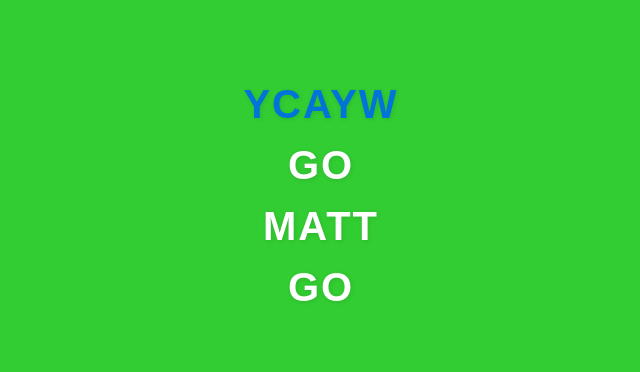
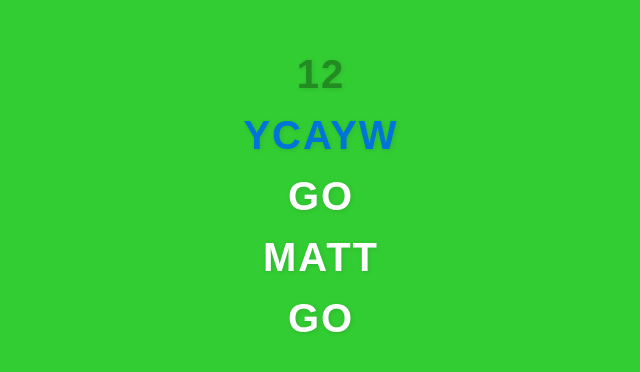
Before and after one commit to Matty6362/pubtest, a plain HTML site: page index.html in a window 1280 px wide. Shown: the part 204-576 px from the top of the page, without its empty margins (319-959 px from the left). Drawn offline with Linux system fonts and the light colour scheme.

Commit message:
add 12 forrest green

```diff
--- a/index.html
+++ b/index.html
@@ -25,6 +25,7 @@
   </style>
 </head>
 <body>
+  <h1 style="color: #228B22;">12</h1>
   <h1 style="color: #0074D9;">YCAYW</h1>
   <h1>GO</h1>
   <h1>MATT</h1>
```
